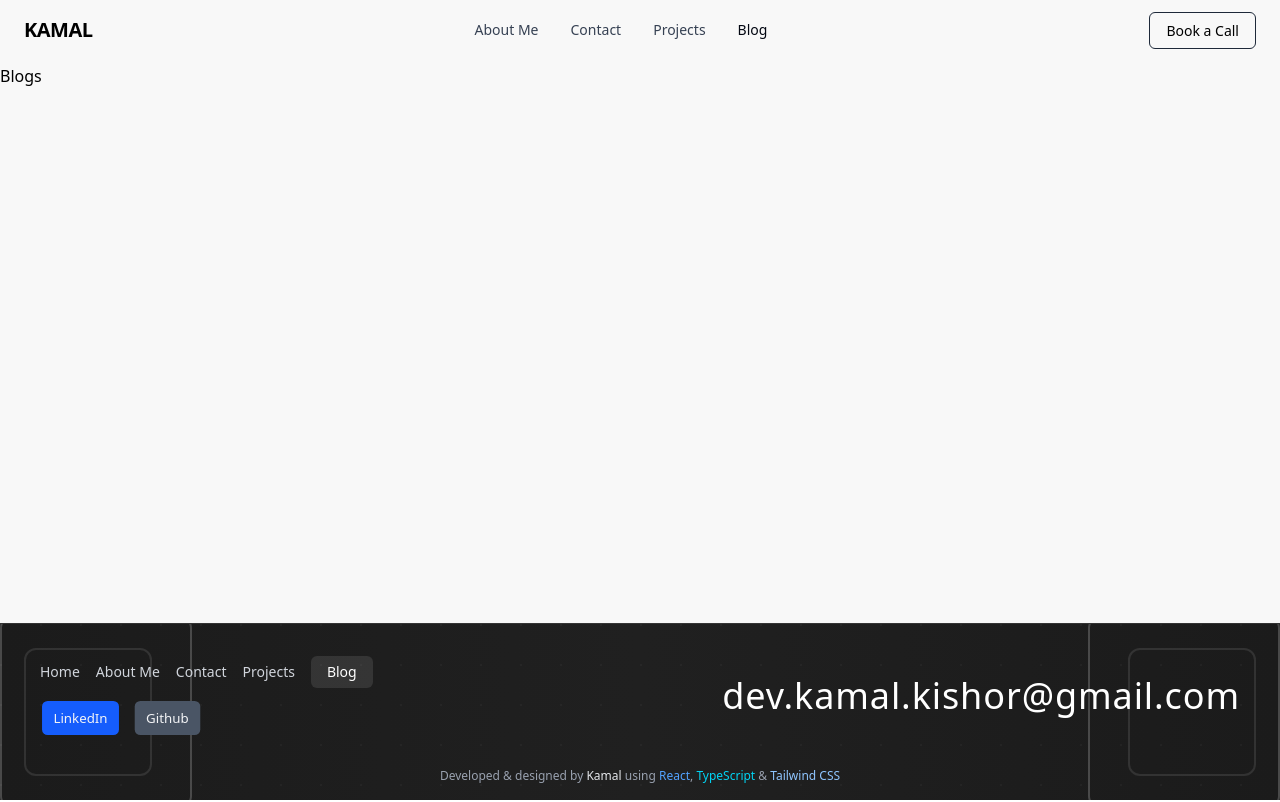
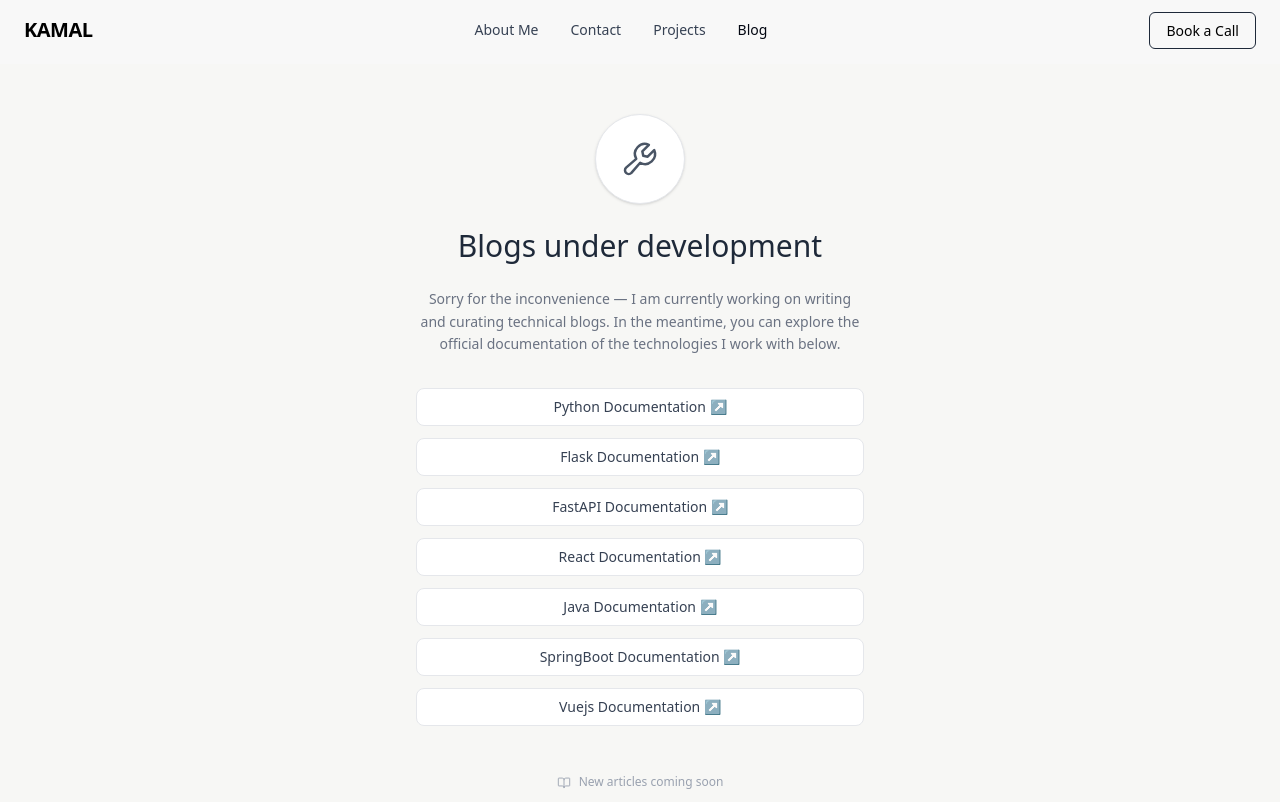
Before and after one commit to kkamal11/kkamal11.github.io, a React (Vite) app: page /blog in a window 1280 px wide. Shown: the top 802 px of the page. Built offline with nearby package versions, Linux system fonts and the light colour scheme.

Commit message:
added blog page

```diff
--- a/src/components/BlogsSection.tsx
+++ b/src/components/BlogsSection.tsx
@@ -10,7 +10,7 @@ export default function BlogsSection() {
           <span className="inline-flex items-center gap-2 text-xs px-3 py-1 rounded-full bg-white border border-gray-200 text-gray-500">
             ● Blogs
           </span>
-          <h2 className="text-3xl font-medium text-gray-700 leading-tight">
+          <h2 className="text-4xl font-[400px] tracking-tight text-gray-800 whitespace-nowrap">
             Technology Insights & Trends
           </h2>
         </div>
--- a/src/pages/Blogs.tsx
+++ b/src/pages/Blogs.tsx
@@ -1,7 +1,78 @@
-function Blogs() {
+import { Wrench, BookOpen } from "phosphor-react";
+
+export default function Blogs() {
   return (
-    <div>Blogs</div>
-  )
+    <section className="min-h-screen bg-[#f7f7f5] flex items-center justify-center px-6">
+      <div className="text-center space-y-6 max-w-md">
+        <div className="flex justify-center">
+          <div className="p-6 rounded-full bg-white border border-gray-200 shadow-sm">
+            <Wrench size={40} className="text-gray-600" />
+          </div>
+        </div>
+        <h1 className="text-3xl font-light text-gray-800">
+          Blogs under development
+        </h1>
+        <p className="text-gray-500 text-sm leading-relaxed">
+          Sorry for the inconvenience — I am currently working on writing and curating
+          technical blogs. In the meantime, you can explore the official documentation
+          of the technologies I work with below.
+        </p>
+        <div className="flex flex-col gap-3 pt-2">
+          <DocLink
+            href="https://docs.python.org/3/"
+            label="Python Documentation"
+          />
+          <DocLink
+            href="https://flask.palletsprojects.com/en/stable/"
+            label="Flask Documentation"
+          />
+          <DocLink
+            href="https://fastapi.tiangolo.com/"
+            label="FastAPI Documentation"
+          />
+          <DocLink
+            href="https://react.dev/"
+            label="React Documentation"
+          />
+          <DocLink
+            href="https://docs.oracle.com/en/java/"
+            label="Java Documentation"
+          />
+          <DocLink
+            href="https://docs.spring.io/spring-boot/index.html"
+            label="SpringBoot Documentation"
+          />
+          <DocLink
+            href="https://vuejs.org/guide/introduction.html"
+            label="Vuejs Documentation"
+          />
+        </div>
+        <div className="flex items-center justify-center gap-2 text-xs text-gray-400 py-6">
+          <BookOpen size={14} />
+          <span>New articles coming soon</span>
+        </div>
+      </div>
+    </section>
+  );
 }
 
-export default Blogs
+
+function DocLink({ href, label }: { href: string; label: string }) {
+  return (
+    <a
+      href={href}
+      target="_blank"
+      rel="noreferrer"
+      className="
+        inline-flex items-center justify-center
+        px-4 py-2 rounded-lg
+        bg-white border border-gray-200
+        text-sm text-gray-700
+        hover:bg-gray-50 hover:shadow-sm
+        transition
+      "
+    >
+      {label} ↗
+    </a>
+  );
+}
--- a/src/pages/Contact.tsx
+++ b/src/pages/Contact.tsx
@@ -36,7 +36,7 @@ export default function Contact() {
       <div className="max-w-xl w-full bg-white rounded-xl shadow-sm border border-gray-200 p-10 space-y-6">
 
         <div>
-          <h1 className="text-3xl font-medium text-gray-700 mb-1">Contact Me</h1>
+          <h1 className="text-3xl font-[400px] tracking-tight text-gray-800 whitespace-nowrap mb-1">Contact Me</h1>
           <p className="text-gray-500 text-sm">
             Let's build something meaningful together.
           </p>
--- a/src/pages/Projects.tsx
+++ b/src/pages/Projects.tsx
@@ -18,7 +18,7 @@ export default function ProjectsSection({ showAll = true }: ProjectsSectionProps
         {/* Header */}
         <div className="grid grid-cols-1 md:grid-cols-2 gap-12 mb-4">
           <div>
-            <h2 className="text-4xl font-medium text-gray-700 leading-tight">
+            <h2 className="text-4xl font-[400px] tracking-tight text-gray-800 whitespace-nowrap">
               Explore My Projects <br /> Journey
             </h2>
           </div>
```
